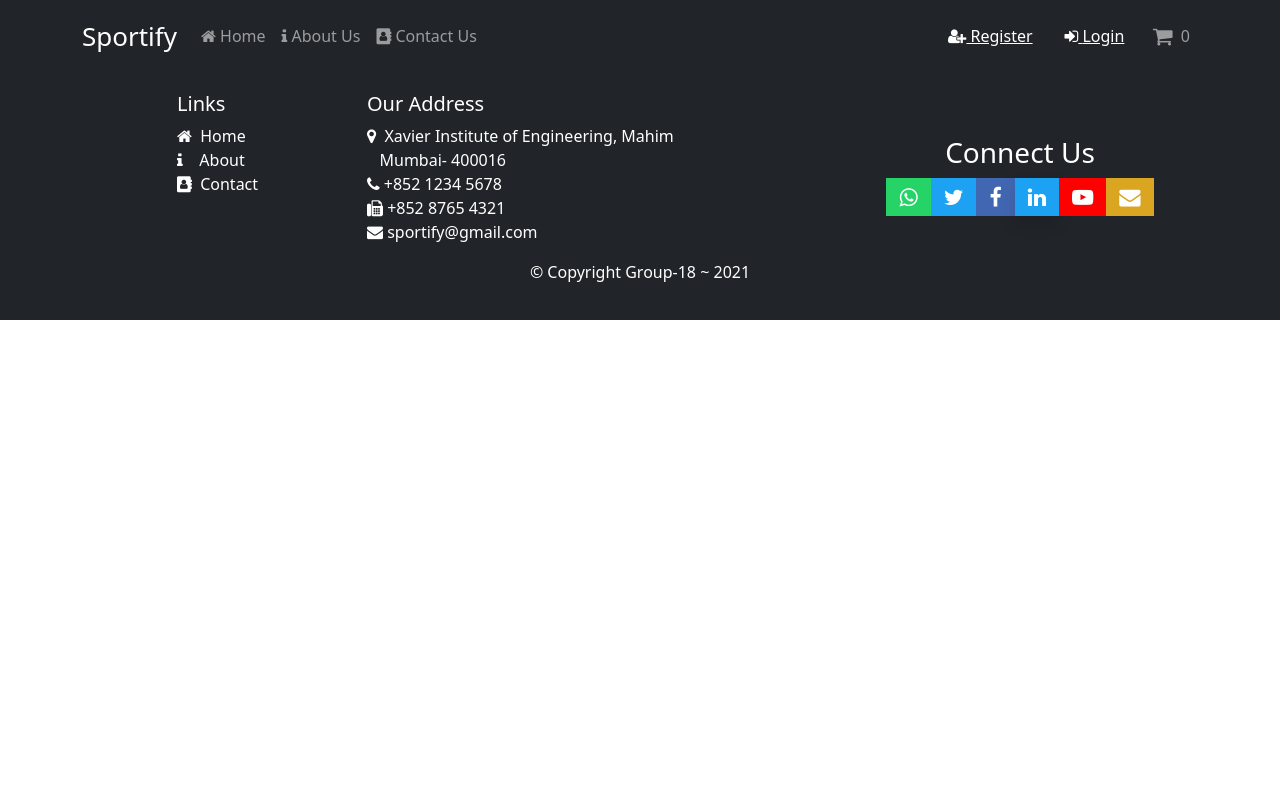
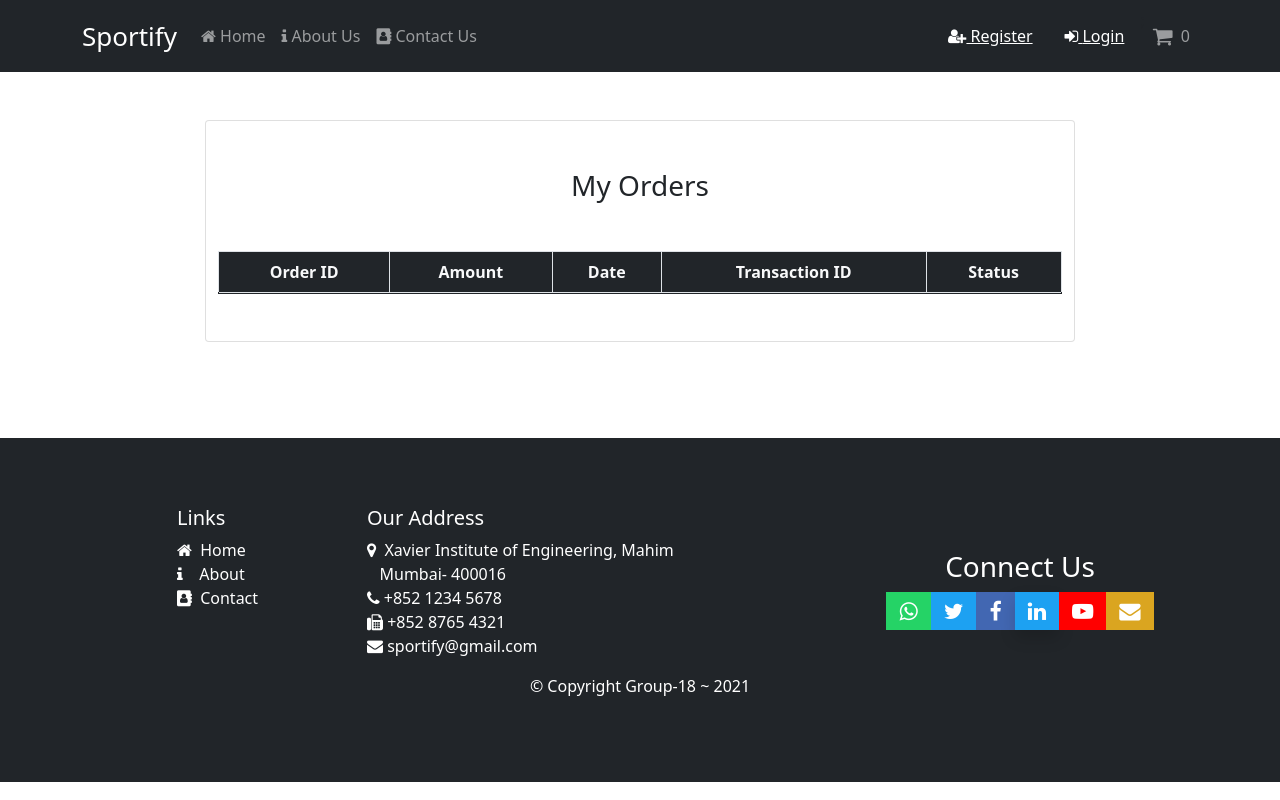
Before and after one commit to pratikbhadane24/Sportify-in-ReactJS, a React (Create React App) app in the folder client/: page /orders in a window 1280 px wide. Built offline with nearby package versions, Linux system fonts and the light colour scheme.

Commit message:
added table format and minor changes in navbar and footer

```diff
--- a/client/src/App.js
+++ b/client/src/App.js
@@ -10,6 +10,7 @@ import Cartscreen from "./screens/Cartscreen";
 import Registerscreen from "./screens/Registerscreen";
 import Loginscreen from "./screens/Loginscreen";
 import Aboutusscreen from "./screens/Aboutusscreen";
+import Ordersscreen from "./screens/Ordersscreen";
 
 function App() {
   return (
@@ -23,6 +24,7 @@ function App() {
         <Route path="/register" component={Registerscreen} />
         <Route path="/login" component={Loginscreen} />
         <Route path="/about-us" component={Aboutusscreen} />
+        <Route path="/orders" component={Ordersscreen} />
       </BrowserRouter>
       <Footer />
     </div>
--- a/client/src/components/Footer.js
+++ b/client/src/components/Footer.js
@@ -2,7 +2,7 @@ import React from "react";
 
 export default function Footer() {
   return (
-    <div className="footer bg-dark text-white ">
+    <div className="mt-5 p-5 footer bg-dark text-white">
       <div className="container foot">
         <div className="row">
           <div className="col-4 offset-1 col-sm-2 text-start">
--- a/client/src/components/Navbar.js
+++ b/client/src/components/Navbar.js
@@ -71,7 +71,7 @@ export default function Navbar() {
                       </a>
                     </li>
                     <li>
-                      <a className="dropdown-item" href="#">
+                      <a className="dropdown-item" href="/orders">
                         Orders
                       </a>
                     </li>
--- /dev/null
+++ b/client/src/screens/Ordersscreen.js
@@ -0,0 +1,36 @@
+import React from "react";
+
+export default function Ordersscreen() {
+  return (
+    <div>
+      <div className="row mt-5 justify-content-center">
+        <div className="col-md-8 card">
+          <h3 className="m-5">My Orders</h3>
+          <table className="table table-striped table-bordered table-hover mb-5">
+            <thead className="bg-dark text-light">
+              <tr>
+                <th>Order ID</th>
+                <th>Amount</th>
+                <th>Date </th>
+                <th>Transaction ID</th>
+                <th>Status</th>
+              </tr>
+            </thead>
+
+            <tbody>
+
+<tr>
+
+
+
+</tr>
+
+
+            </tbody>
+          </table>
+        </div>
+      </div>
+      <br /> <br />
+    </div>
+  );
+}
```
